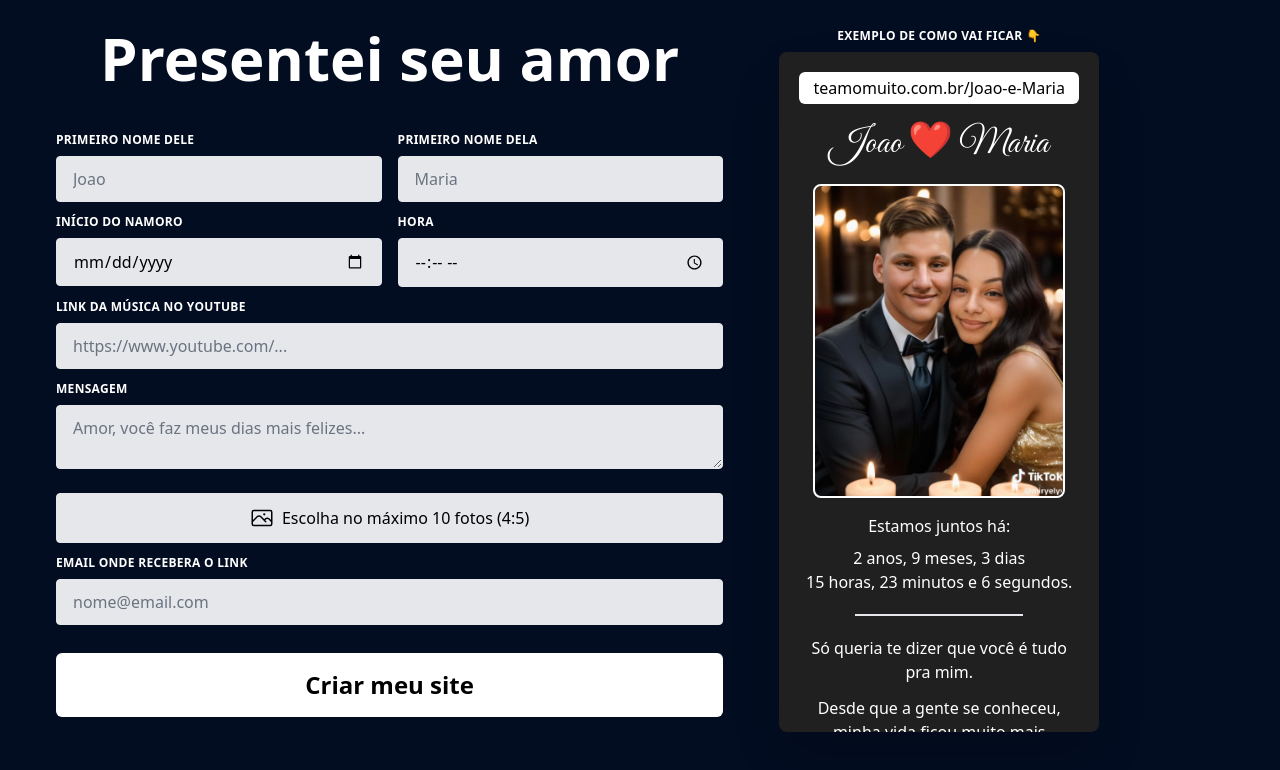
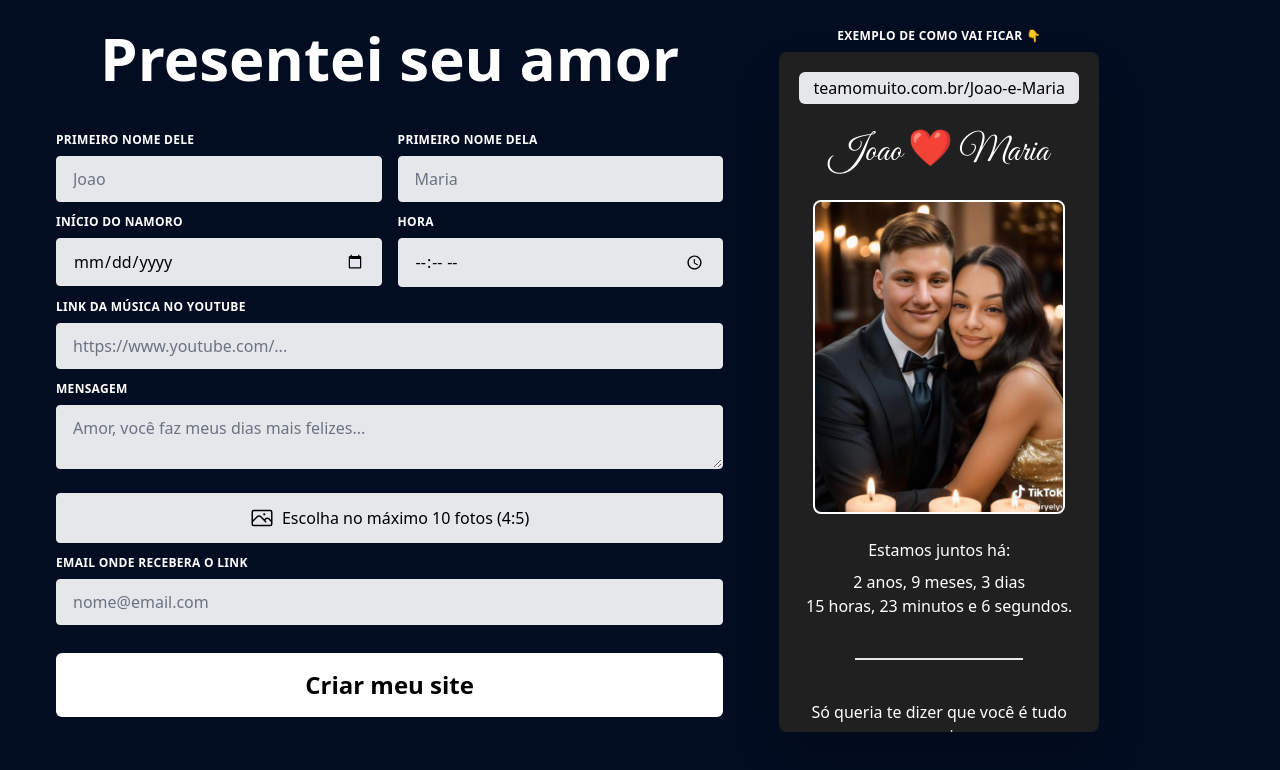
Before and after one commit to MateusHoffman/teamomuito_client, a Next.js app: page / in a window 1280 px wide. Shown: the top 770 px of the page. Built offline with nearby package versions, Linux system fonts and the light colour scheme.

Commit message:
add espaços

```diff
--- a/src/app/components/preview/Preview.tsx
+++ b/src/app/components/preview/Preview.tsx
@@ -108,7 +108,7 @@ const Preview: React.FC<PreviewProps> = ({
         }
         p-5 shadow-2xl flex flex-col items-center overflow-y-auto`}
     >
-      <div className="w-full px-2 py-1 mb-5 bg-white rounded-md">
+      <div className="w-full px-2 py-1 bg-gray-200 rounded-md mb-7">
         {formData?.manName && formData?.womanName ? (
           <span className="flex justify-center text-center">{`teamomuito.com.br/${formData.manName}-e-${formData.womanName}`}</span>
         ) : (
@@ -116,7 +116,7 @@ const Preview: React.FC<PreviewProps> = ({
         )}
       </div>
 
-      <div className="w-full mb-5">
+      <div className="w-full mb-7">
         {formData?.manName && formData?.womanName && (
           <span
             className={`flex justify-center text-center text-4xl text-white ${greatVibes.className}`}
@@ -160,7 +160,7 @@ const Preview: React.FC<PreviewProps> = ({
         </div>
       </div>
 
-      <div className="flex flex-col items-center justify-center mt-4 text-white">
+      <div className="flex flex-col items-center justify-center mt-6 text-white">
         <span className="pb-2">Estamos juntos há:</span>
         <span>{`${formatTimeUnit(
           timeDifference.years,
@@ -186,7 +186,7 @@ const Preview: React.FC<PreviewProps> = ({
         )}.`}</span>
       </div>
       {((formData?.youtubeLink && errorMessage === null) ||
-        formData?.message) && <div className="my-5 border-[1px] w-[60%]" />}
+        formData?.message) && <div className="my-10 border-[1px] w-[60%]" />}
       <div className="flex flex-col flex-shrink-0 w-full gap-3 mx-auto text-center text-white break-words">
         {formData?.message.split("\n").map((line, index) => (
           <span key={index} className="block">
```
